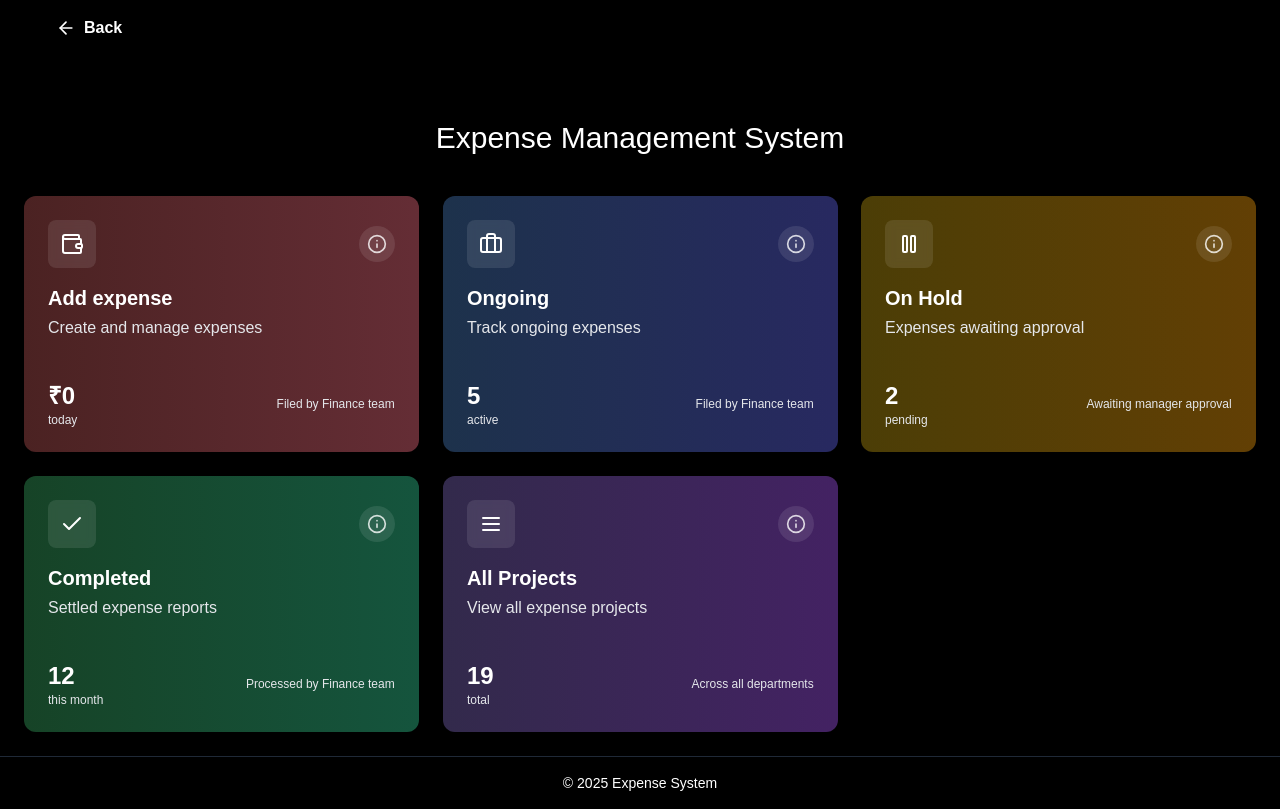
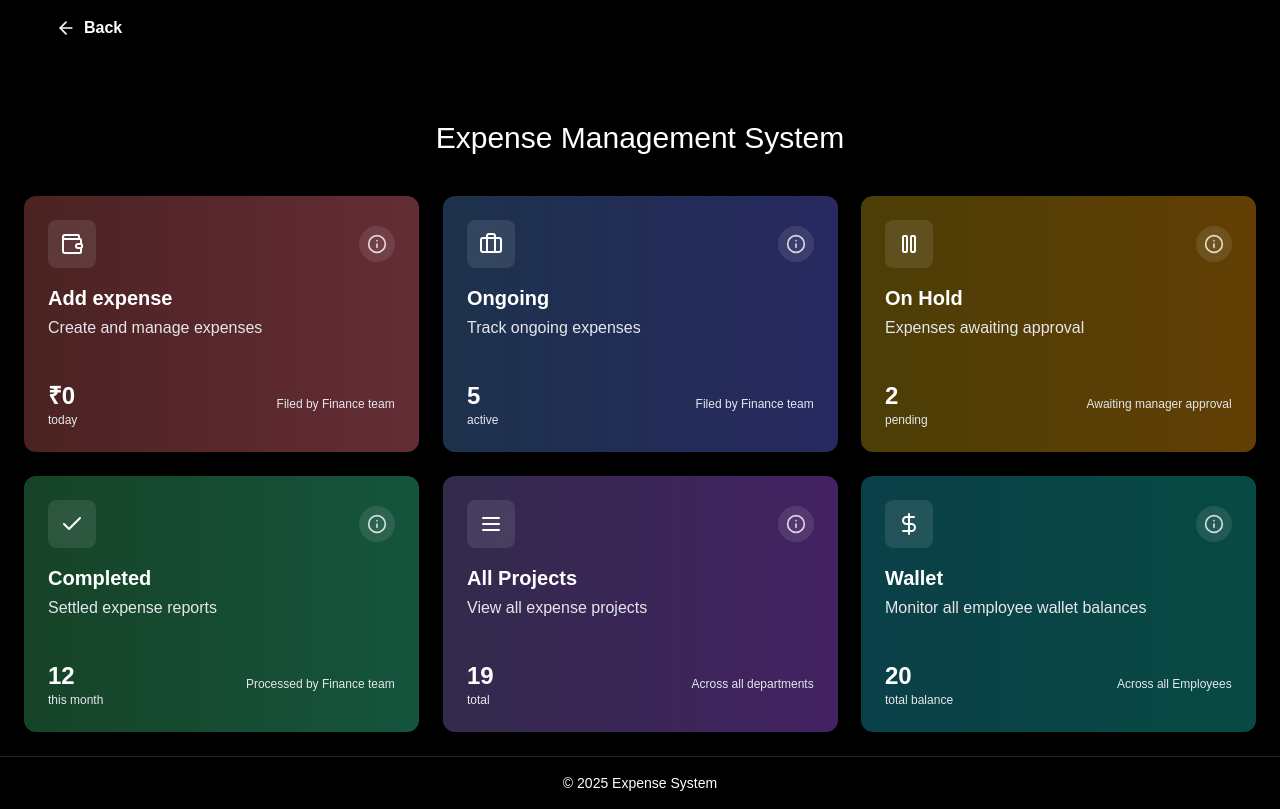
Before and after one commit to sreeraj77o/Ukshati.2.0, a Next.js app in the folder frontend/: page /expense/home in a window 1280 px wide. Built offline with nearby package versions, Linux system fonts and the light colour scheme; no server answers; the database is empty; sample sign-in values are in the browser's storage.

Commit message:
Update expense home page logic and UI

```diff
--- a/frontend/pages/expense/home.js
+++ b/frontend/pages/expense/home.js
@@ -1,7 +1,7 @@
 "use client";
 import { useState, useEffect } from "react";
 import { useRouter } from "next/router";
-import { Wallet, Briefcase, Pause, Check, Menu, Info } from 'lucide-react';
+import { Wallet, Briefcase, Pause, Check, Menu, Info, DollarSign } from 'lucide-react';
 import { motion } from "framer-motion";
 import Tilt from "react-parallax-tilt";
 import BackButton from "@/components/BackButton";
@@ -112,6 +112,16 @@ export default function Home() {
       team: "Across all departments",
       route: "/all-projects"
     },
+    {
+      title: "Wallet",
+      description: "Monitor all employee wallet balances",
+      icon: <DollarSign size={24} className="text-white" />,
+      gradient: "bg-gradient-to-r from-cyan-400/30 to-teal-500/40", // NEW COLOR
+      value: "20",
+      label: "total balance",
+      team: "Across all Employees",
+      route: "/wallet"
+    },
   ];
 
   // Employee modal submit handler
@@ -153,7 +163,7 @@ export default function Home() {
 
         <div className="grid grid-cols-1 md:grid-cols-2 lg:grid-cols-3 gap-6 w-full max-w-7xl">
           {loading ? (
-            <CardSkeleton count={5} />
+            <CardSkeleton count={6} />
           ) : (
             expenseCards.map((card, index) => (
               <Tilt key={index} tiltMaxAngleX={5} tiltMaxAngleY={5} glareEnable={true} glareMaxOpacity={0.1}>
```
